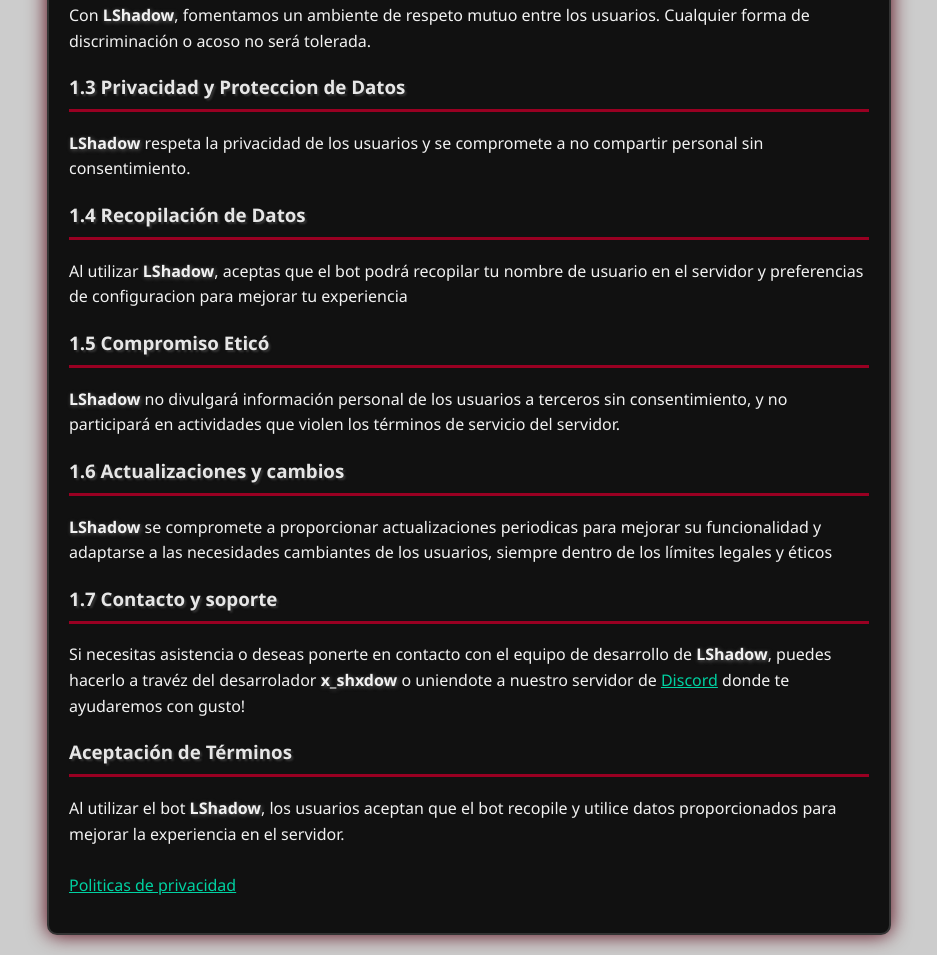
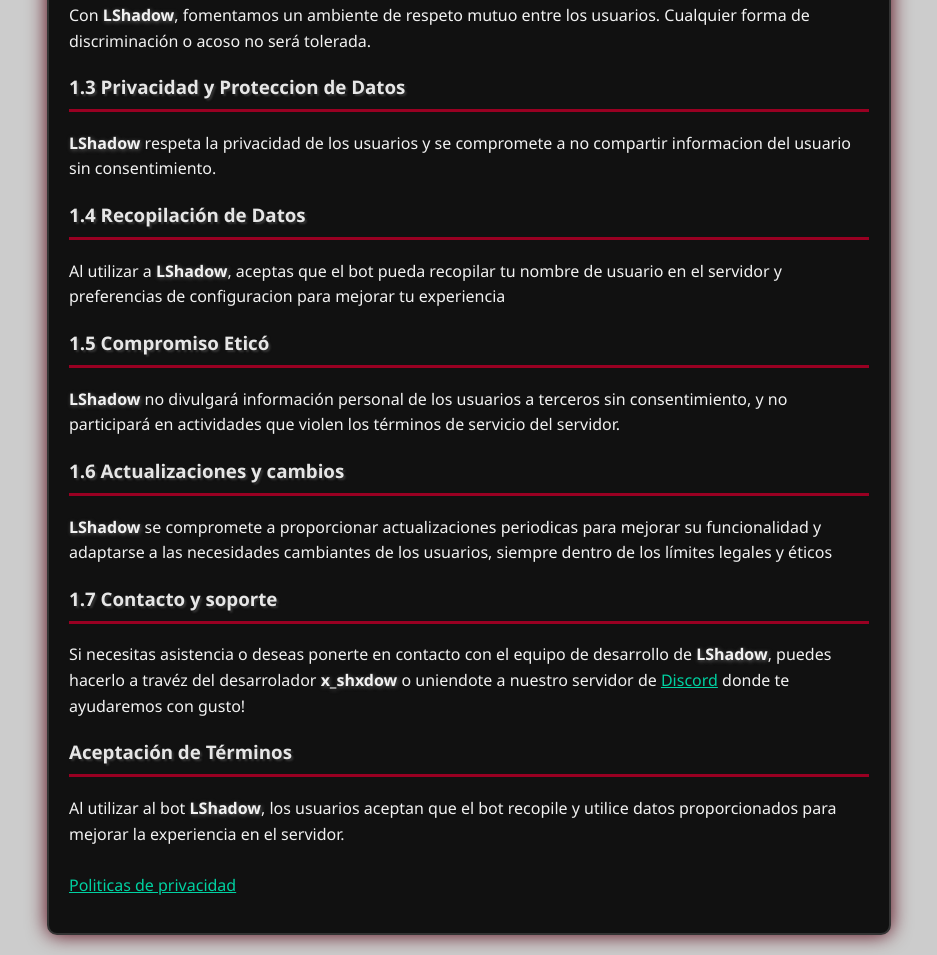
Before and after one commit to LShadowFx/terminos-servicios, a plain HTML site: page index.html in a window 1280 px wide. Shown: the part 655-1610 px from the top of the page, without its empty margins (171-1108 px from the left). Drawn offline with Linux system fonts and the light colour scheme.

Commit message:
arreglos tipograficos

```diff
--- a/index.html
+++ b/index.html
@@ -16,7 +16,7 @@
 
 
     <div class="Terminos_y_condiciones">
-        <p class="Terminos_y_condiciones_title">Bienvenidos a nuestros terminos y condiciones. <br><br> <strong>LShadow</strong> es un bot multifuncional diseñado para mejorar la experiencia de los usuarios en el servidor. Al utilizar a nuestro bot en sus servidor aceptais los siguientes términos y condiciones:</p>
+        <p class="Terminos_y_condiciones_title">Bienvenidos a nuestros terminos y condiciones. <br><br> <strong>LShadow</strong> es un bot de discord versatil diseñado para mejorar la experiencia de los usuarios. Al utilizar a nuestro bot en su servidor acepta los siguientes términos y condiciones:</p>
         </div>
     <main>
         <h3 onclick="toggleVisibility('usoAdecuado')">1.1 Uso adecuado</h3>
@@ -24,9 +24,9 @@
         <h3 onclick="toggleVisibility('respetoMutuo')">1.2 Respeto Mutuo</h3>
         <p id="respetoMutuo">Con <strong>LShadow</strong>, fomentamos un ambiente de respeto mutuo entre los usuarios. Cualquier forma de discriminación o acoso no será tolerada.</p>
         <h3 onclick="toggleVisibility('privacidadAndProteccionDeDatos')">1.3 Privacidad y Proteccion de Datos</h3>
-        <p id="privacidadAndProteccionDeDatos"><strong>LShadow</strong> respeta la privacidad de los usuarios y se compromete a no compartir personal sin consentimiento.</p>
+        <p id="privacidadAndProteccionDeDatos"><strong>LShadow</strong> respeta la privacidad de los usuarios y se compromete a no compartir informacion del usuario sin consentimiento.</p>
         <h3 onclick="toggleVisibility('recopilacionDeDatos')">1.4 Recopilación de Datos</h3>
-        <p id="recopilacionDeDatos">Al utilizar <strong>LShadow</strong>, aceptas que el bot podrá recopilar tu nombre de usuario en el servidor y preferencias de configuracion para mejorar tu experiencia</p>
+        <p id="recopilacionDeDatos">Al utilizar a <strong>LShadow</strong>, aceptas que el bot pueda recopilar tu nombre de usuario en el servidor y preferencias de configuracion para mejorar tu experiencia</p>
         <h3 onclick="toggleVisibility('compromisoEtico')">1.5 Compromiso Eticó</h3>
         <p id="compromisoEtico"><strong>LShadow</strong> no divulgará información personal de los usuarios a terceros sin consentimiento, y no participará en actividades que violen los términos de servicio del servidor.</p>
         <h3 onclick="toggleVisibility('actualizacionesAndCambios')">1.6 Actualizaciones y cambios</h3>
@@ -36,7 +36,7 @@
 
 
         <h3 onclick="toggleVisibility('aceptacionDeTérminos')">Aceptación de Términos</h3>
-        <p id="aceptacionDeTérminos">Al utilizar el bot <strong>LShadow</strong>, los usuarios aceptan que el bot recopile y utilice datos proporcionados para mejorar la experiencia en el servidor. <br><br><a href="#politicas-de-privacidad" class="politicas_privacidad_text">Politicas de privacidad</a></p>
+        <p id="aceptacionDeTérminos">Al utilizar al bot <strong>LShadow</strong>, los usuarios aceptan que el bot recopile y utilice datos proporcionados para mejorar la experiencia en el servidor. <br><br><a href="#politicas-de-privacidad" class="politicas_privacidad_text">Politicas de privacidad</a></p>
     </main>
 
 
```
